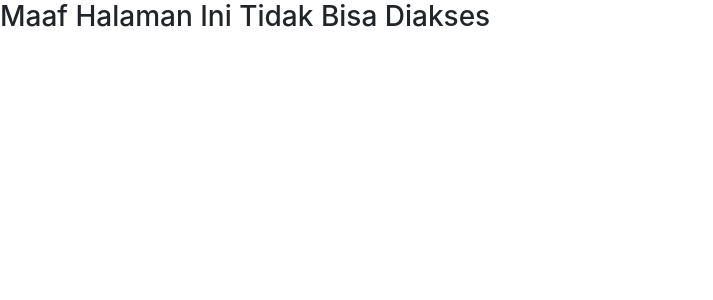
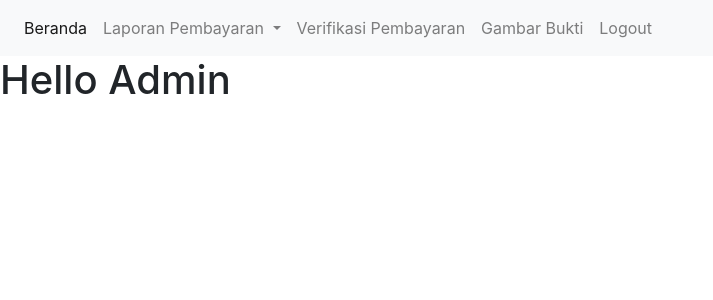
Before and after one commit to sistem-informasi-pembayaran-ukt/sistem-informasi-kelompok-1, a PHP site: page /admin/admin.php in a window 1280 px wide. Shown: the top 300 px of the page, without its empty margins (0-713 px from the left). Run offline with PHP 8.4, Linux system fonts and the light colour scheme.

Commit message:
modify admin

```diff
--- a/admin/admin.php
+++ b/admin/admin.php
@@ -22,11 +22,7 @@
 
 <body>
 <?php
-    if (!isset($_SESSION['idAdmin'])){
-        //Tampilan maaf halaman ini tidak bisa diakses
-            echo "<h3>Maaf Halaman Ini Tidak Bisa Diakses";
-    }
-        else {
+
     include "navbar.php";
 ?>
     <!-- MAIN -->
@@ -34,9 +30,7 @@
         <h1>Hello Admin</h1>
     </div>
 </div>
-<?php
-        }
-        ?>
+
 </body>
 
 </html>
```
